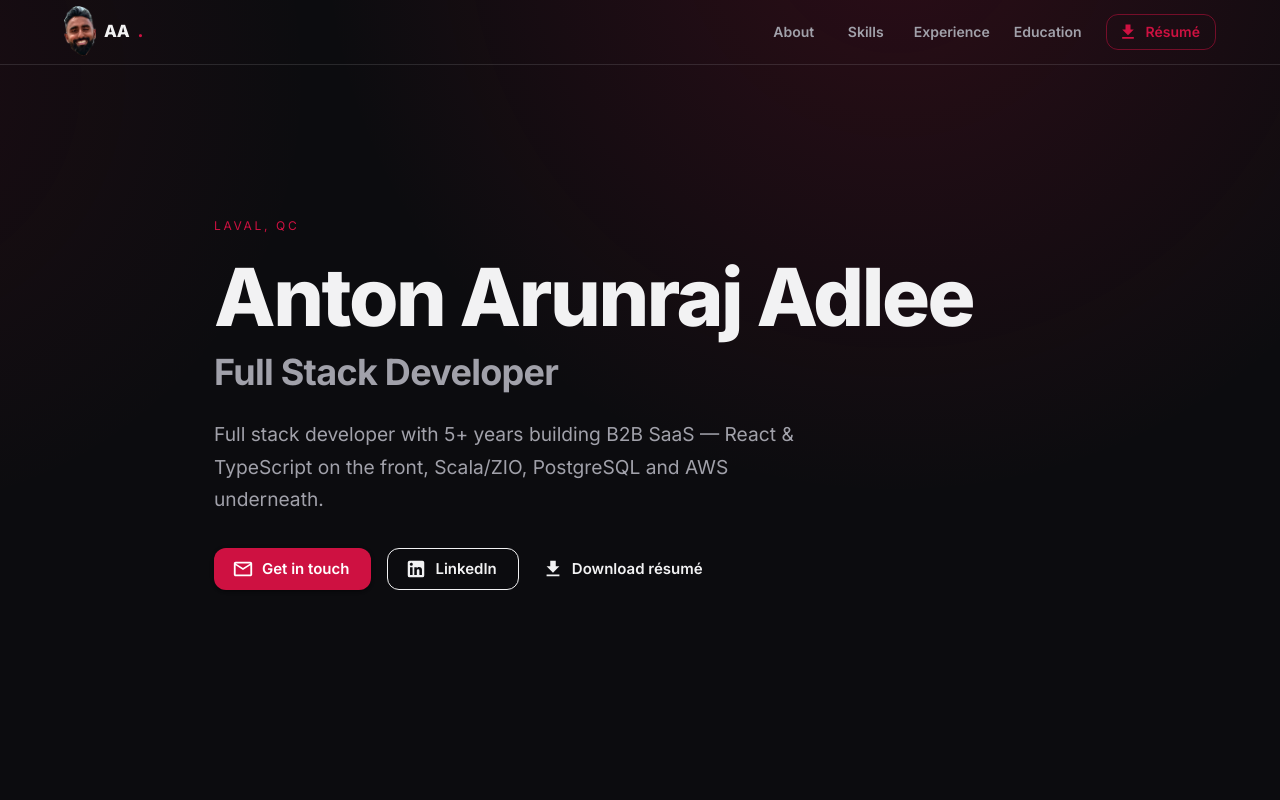
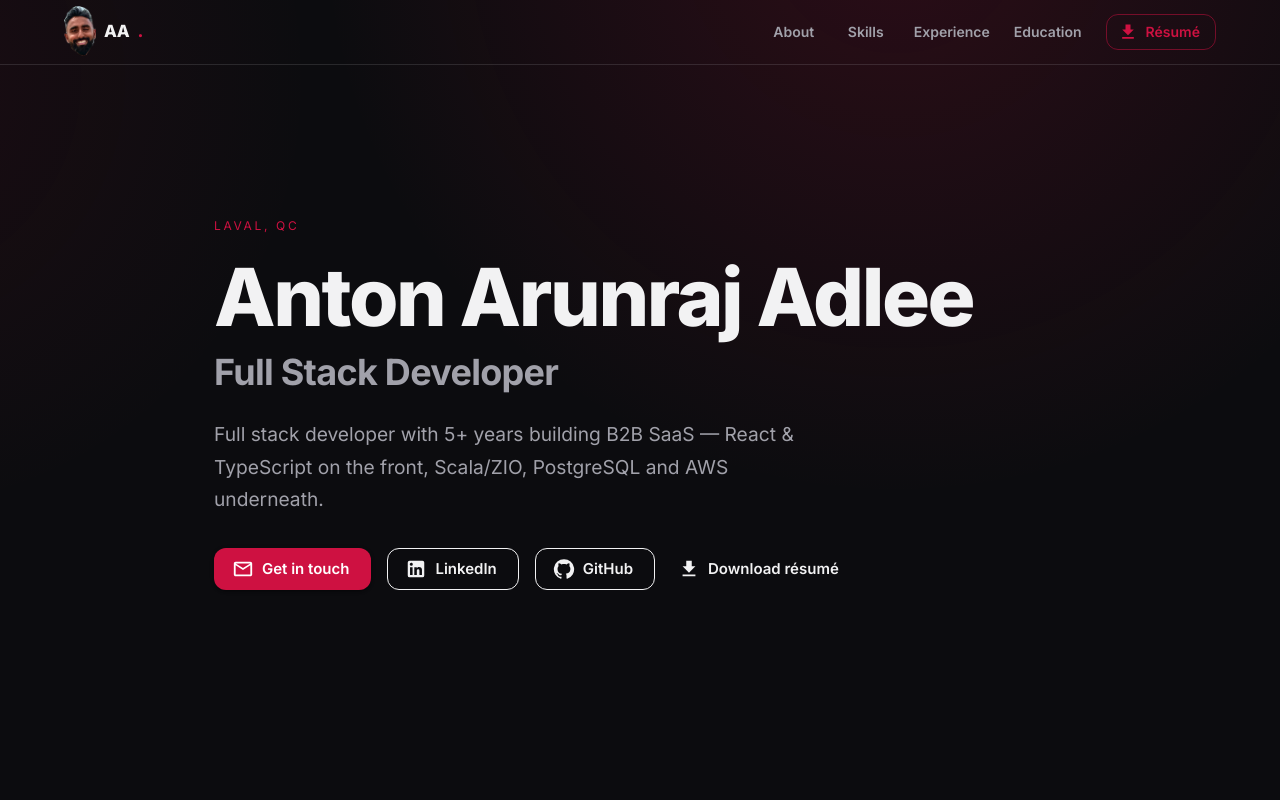
Before and after one commit to ArunrajAdlee/arunrajadlee.github.io, a React (Vite) app: page / in a window 1280 px wide. Shown: the top 800 px of the page. Built offline with nearby package versions, Linux system fonts and the light colour scheme.

Commit message:
Add github links to portfolio

```diff
--- a/src/components/Footer.tsx
+++ b/src/components/Footer.tsx
@@ -1,6 +1,7 @@
 import { Box, Container, IconButton, Stack, Typography } from '@mui/material';
 import EmailIcon from '@mui/icons-material/EmailOutlined';
 import LinkedInIcon from '@mui/icons-material/LinkedIn';
+import GitHubIcon from '@mui/icons-material/GitHub';
 import PhoneIcon from '@mui/icons-material/PhoneOutlined';
 import resume from '../data/resume';
 
@@ -54,6 +55,18 @@ export default function Footer() {
             <LinkedInIcon />
           </IconButton>
           <IconButton
+            aria-label="Anton's GitHub profile"
+            href={profile.github}
+            target='_blank'
+            rel='noopener'
+            sx={{
+              color: 'text.secondary',
+              '&:hover': { color: 'primary.main' },
+            }}
+          >
+            <GitHubIcon />
+          </IconButton>
+          <IconButton
             aria-label='Call Anton'
             href={`tel:${profile.phone.replace(/[^0-9+]/g, '')}`}
             sx={{
--- a/src/components/Hero.tsx
+++ b/src/components/Hero.tsx
@@ -1,6 +1,7 @@
 import { Box, Button, Container, Stack, Typography } from '@mui/material';
 import EmailIcon from '@mui/icons-material/EmailOutlined';
 import LinkedInIcon from '@mui/icons-material/LinkedIn';
+import GitHubIcon from '@mui/icons-material/GitHub';
 import DownloadIcon from '@mui/icons-material/Download';
 import { motion, useReducedMotion } from 'framer-motion';
 import resume from '../data/resume';
@@ -110,6 +111,17 @@ export default function Hero() {
               </Button>
               <Button
                 size='large'
+                variant='outlined'
+                color='inherit'
+                startIcon={<GitHubIcon />}
+                href={profile.github}
+                target='_blank'
+                rel='noopener'
+              >
+                GitHub
+              </Button>
+              <Button
+                size='large'
                 variant='text'
                 color='inherit'
                 startIcon={<DownloadIcon />}
--- a/src/data/resume.ts
+++ b/src/data/resume.ts
@@ -10,6 +10,7 @@ const resume: Resume = {
     phone: '514-962-8564',
     linkedin: 'https://www.linkedin.com/in/arunrajadlee',
     linkedinLabel: 'linkedin.com/in/arunrajadlee',
+    github: 'https://github.com/ArunrajAdlee',
     location: 'Laval, QC',
     resumeUrl: `${import.meta.env.BASE_URL}Anton-Arunraj-Adlee-CV.pdf`,
   },
--- a/src/types.ts
+++ b/src/types.ts
@@ -6,6 +6,7 @@ export interface Profile {
   phone: string;
   linkedin: string; // full URL
   linkedinLabel: string; // display text
+  github: string; // full URL
   location: string;
   resumeUrl: string; // path to downloadable PDF in /public
 }
```
